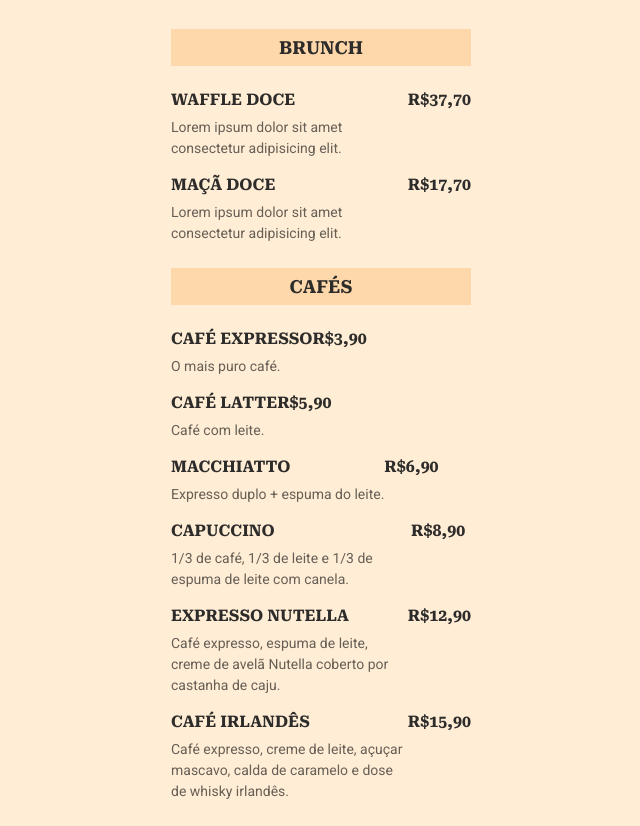
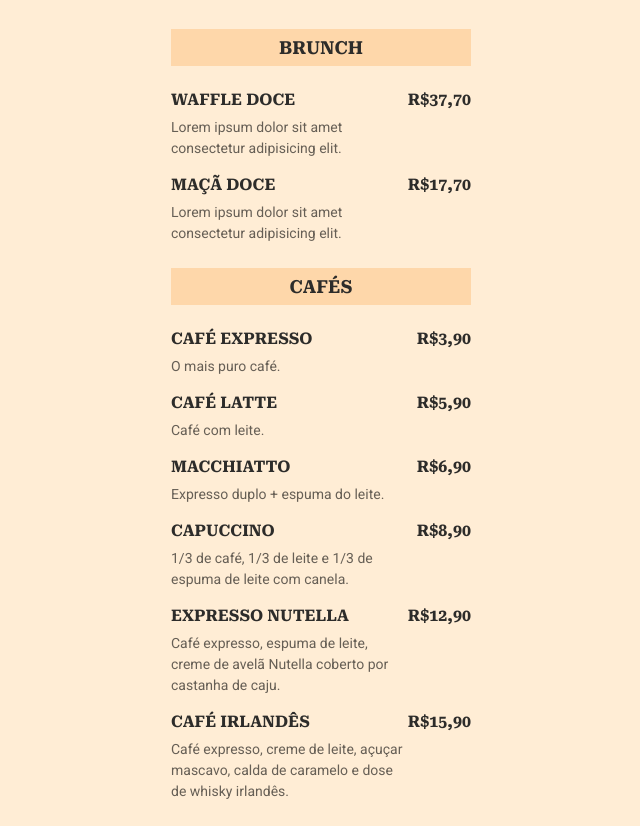
Before and after one commit to RodrigsMi/maratona-explorer-3, a plain HTML site: page index.html in a window 1280 px wide. Shown: the part 88-914 px from the top of the page, without its empty margins (319-959 px from the left). Drawn offline with Linux system fonts and the light colour scheme.

Commit message:
inclusão do espaço no li

```diff
--- a/style.css
+++ b/style.css
@@ -53,6 +53,7 @@
   ul li {
     margin-bottom: 16px;
     display: flex;
+    justify-content: space-between
   }
   li .details {
     max-width: 240px;
```
